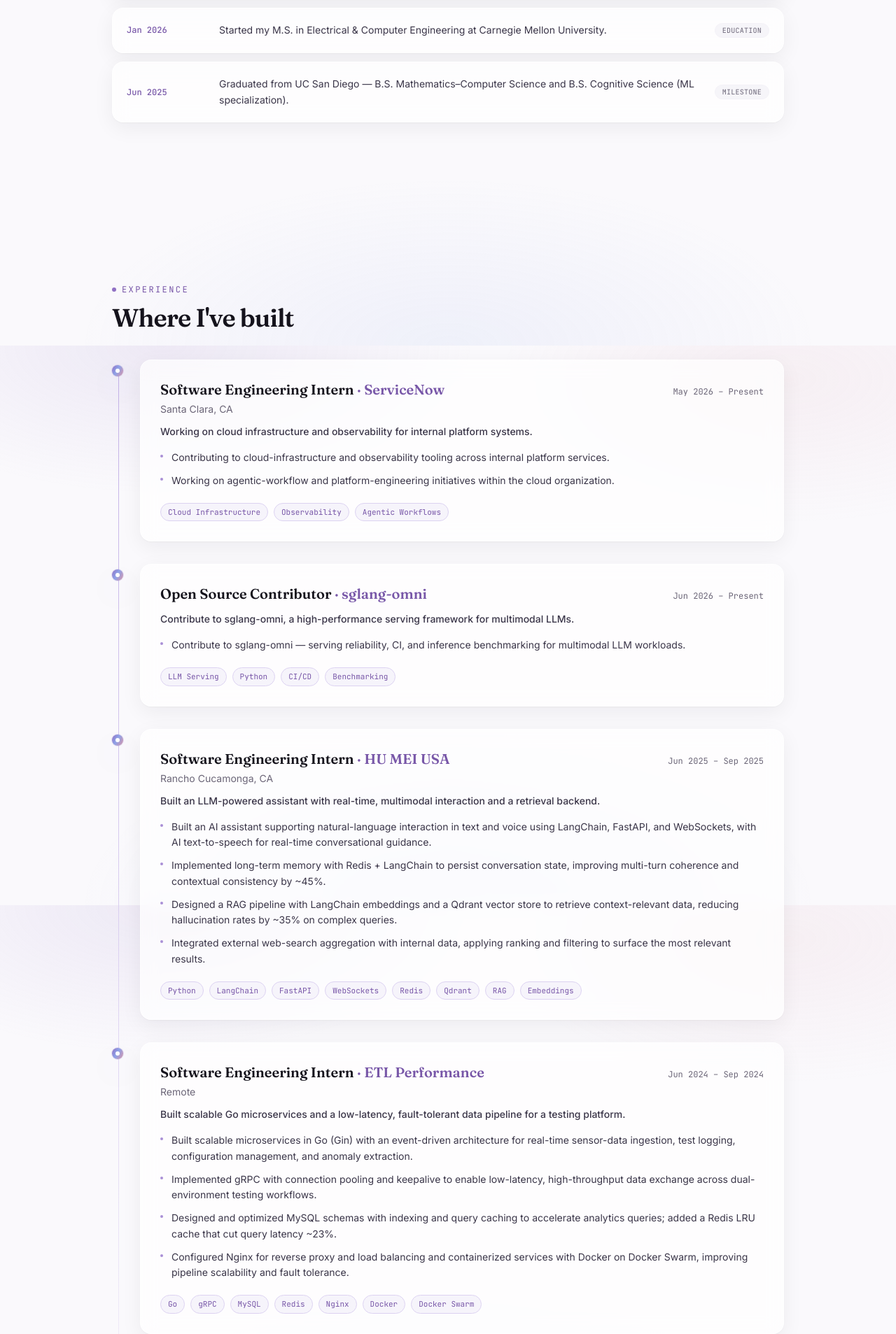
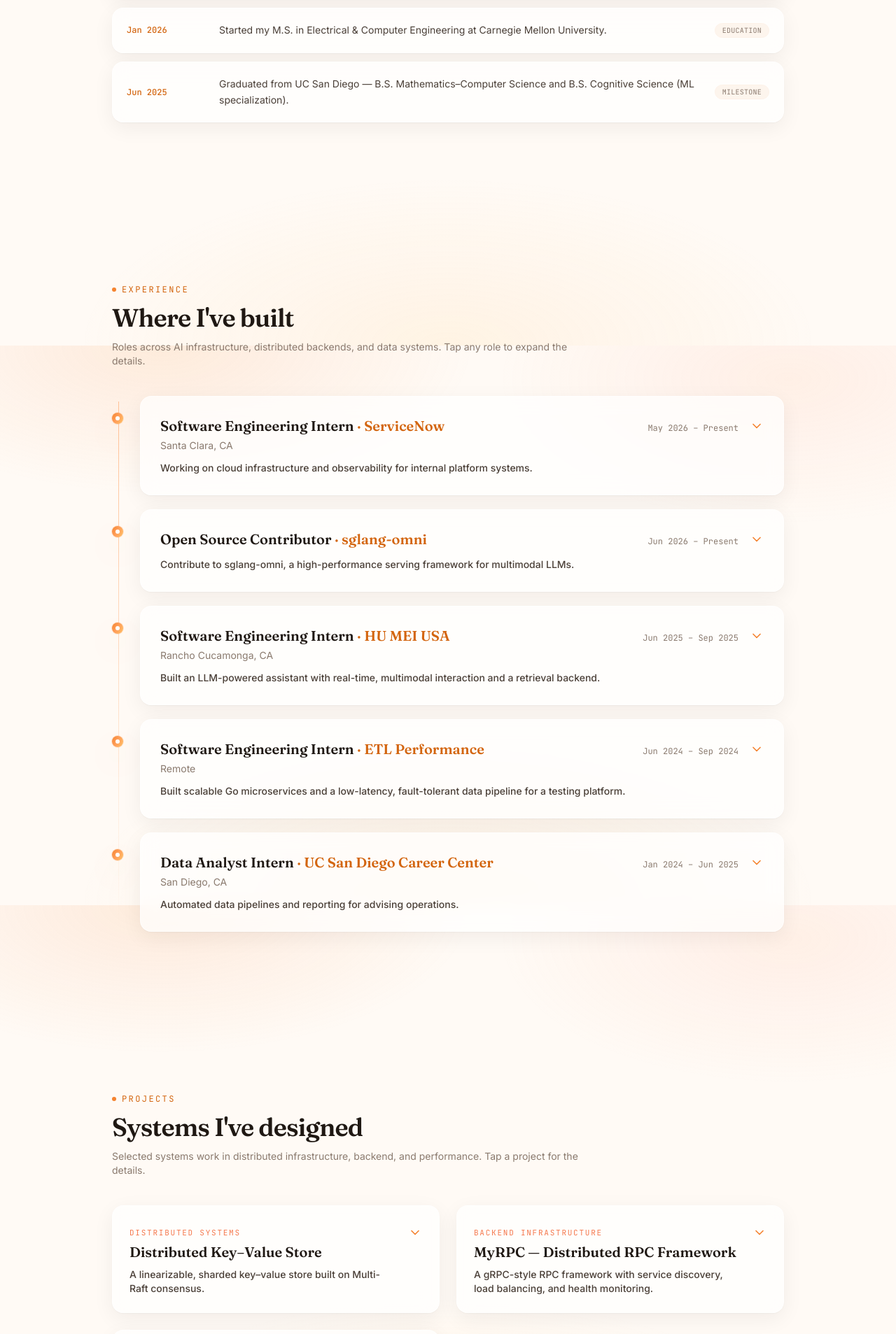
Before and after one commit to MelodyyyYin/MelodyyyYin.github.io, a Next.js app: page / in a window 1280 px wide. Shown: the part 1906-3813 px from the top of the page at 70% size. Built offline with nearby package versions, Linux system fonts and the light colour scheme.

Commit message:
Warm apricot theme + collapsible Experience & Projects
Retheme palette from cool lavender/blue to warm apricot/peach/gold
(matches the hero photo). Experience and Projects are now accordions:
summary always visible, bullets + tech stack in an expandable dropdown,
keeping the page much shorter.

```diff
--- a/app/globals.css
+++ b/app/globals.css
@@ -16,9 +16,9 @@
 body {
   @apply bg-canvas text-ink antialiased;
   background-image:
-    radial-gradient(50% 38% at 18% 0%, rgba(144, 112, 196, 0.12) 0%, rgba(250, 249, 252, 0) 70%),
-    radial-gradient(45% 36% at 88% 6%, rgba(216, 148, 168, 0.10) 0%, rgba(250, 249, 252, 0) 72%),
-    radial-gradient(55% 40% at 50% 100%, rgba(142, 162, 232, 0.10) 0%, rgba(250, 249, 252, 0) 75%);
+    radial-gradient(50% 38% at 18% 0%, rgba(245, 131, 47, 0.13) 0%, rgba(255, 250, 245, 0) 70%),
+    radial-gradient(45% 36% at 88% 6%, rgba(255, 160, 122, 0.12) 0%, rgba(255, 250, 245, 0) 72%),
+    radial-gradient(55% 40% at 50% 100%, rgba(255, 194, 102, 0.12) 0%, rgba(255, 250, 245, 0) 75%);
   background-attachment: fixed;
 }
 
@@ -28,7 +28,7 @@
   }
 
   .section-label {
-    @apply mb-3 inline-flex items-center gap-2 font-mono text-xs uppercase tracking-[0.2em] text-lavender-600;
+    @apply mb-3 inline-flex items-center gap-2 font-mono text-xs uppercase tracking-[0.2em] text-apricot-600;
   }
 
   .heading {
@@ -40,7 +40,7 @@
   }
 
   .chip {
-    @apply inline-flex items-center rounded-full border border-lavender-200 bg-lavender-50 px-2.5 py-1 font-mono text-[11px] text-lavender-600;
+    @apply inline-flex items-center rounded-full border border-apricot-200 bg-apricot-50 px-2.5 py-1 font-mono text-[11px] text-apricot-600;
   }
 
   .gradient-text {
@@ -48,7 +48,7 @@
   }
 
   .link-underline {
-    @apply relative after:absolute after:bottom-0 after:left-0 after:h-px after:w-0 after:bg-lavender-500 after:transition-all hover:after:w-full;
+    @apply relative after:absolute after:bottom-0 after:left-0 after:h-px after:w-0 after:bg-apricot-500 after:transition-all hover:after:w-full;
   }
 }
 
@@ -69,12 +69,12 @@
   width: 10px;
 }
 ::-webkit-scrollbar-thumb {
-  background: rgba(144, 112, 196, 0.3);
+  background: rgba(245, 131, 47, 0.32);
   border-radius: 999px;
   border: 3px solid transparent;
   background-clip: content-box;
 }
 ::-webkit-scrollbar-thumb:hover {
-  background: rgba(144, 112, 196, 0.5);
+  background: rgba(245, 131, 47, 0.55);
   background-clip: content-box;
 }
--- a/components/About.tsx
+++ b/components/About.tsx
@@ -19,7 +19,7 @@
 
         <Reveal delay={0.1} className="md:col-span-2">
           <div className="glass p-6">
-            <p className="font-mono text-xs uppercase tracking-[0.18em] text-lavender-600">
+            <p className="font-mono text-xs uppercase tracking-[0.18em] text-apricot-600">
               Focus areas
             </p>
             <ul className="mt-4 space-y-3">
--- a/components/Experience.tsx
+++ b/components/Experience.tsx
@@ -1,33 +1,36 @@
-import Section from "./Section";
+"use client";
+
+import { useState } from "react";
+import { motion, AnimatePresence } from "framer-motion";
+import { ChevronDown } from "lucide-react";
 import Reveal from "./Reveal";
-import { experience } from "@/lib/content";
+import { experience, type Experience as Job } from "@/lib/content";
 
-export default function Experience() {
+function ExperienceItem({ job, index }: { job: Job; index: number }) {
+  const [open, setOpen] = useState(false);
+
   return (
-    <Section id="experience" label="Experience" title="Where I've built">
-      <div className="relative">
-        {/* timeline rail */}
-        <div
-          aria-hidden
-          className="absolute bottom-2 left-[7px] top-2 w-px bg-gradient-to-b from-lavender-300 via-lavender-200 to-transparent sm:left-[9px]"
-        />
-
-        <div className="space-y-8">
-          {experience.map((job, i) => (
-            <Reveal key={job.company} delay={i * 0.05}>
+    <Reveal delay={index * 0.05}>
       <div className="relative pl-8 sm:pl-10">
-                <span className="absolute left-0 top-2 flex h-4 w-4 items-center justify-center rounded-full bg-accent-gradient shadow-glow">
+        <span className="absolute left-0 top-6 flex h-4 w-4 items-center justify-center rounded-full bg-accent-gradient shadow-glow">
           {job.current && (
-                    <span className="absolute inline-flex h-4 w-4 animate-ping rounded-full bg-lavender-400/60" />
+            <span className="absolute inline-flex h-4 w-4 animate-ping rounded-full bg-apricot-400/60" />
           )}
           <span className="h-1.5 w-1.5 rounded-full bg-white" />
         </span>
 
-                <article className="glass p-6 transition-shadow hover:shadow-lift sm:p-7">
+        <div className="glass overflow-hidden transition-shadow hover:shadow-lift">
+          <button
+            type="button"
+            onClick={() => setOpen((v) => !v)}
+            aria-expanded={open}
+            className="flex w-full items-start gap-4 p-6 text-left sm:p-7"
+          >
+            <div className="min-w-0 flex-1">
               <div className="flex flex-col gap-1 sm:flex-row sm:items-baseline sm:justify-between">
                 <h3 className="font-display text-xl font-semibold text-ink">
                   {job.role}{" "}
-                      <span className="text-lavender-600">· {job.company}</span>
+                  <span className="text-apricot-600">· {job.company}</span>
                 </h3>
                 <p className="shrink-0 font-mono text-xs text-ink-muted">
                   {job.dates}
@@ -39,19 +42,36 @@
               <p className="mt-3 text-sm font-medium text-ink-soft">
                 {job.summary}
               </p>
+            </div>
 
-                  <ul className="mt-4 space-y-2.5">
+            <ChevronDown
+              className={`mt-1 h-5 w-5 shrink-0 text-apricot-500 transition-transform duration-300 ${
+                open ? "rotate-180" : ""
+              }`}
+            />
+          </button>
+
+          <AnimatePresence initial={false}>
+            {open && (
+              <motion.div
+                initial={{ height: 0, opacity: 0 }}
+                animate={{ height: "auto", opacity: 1 }}
+                exit={{ height: 0, opacity: 0 }}
+                transition={{ duration: 0.3, ease: "easeInOut" }}
+                className="overflow-hidden"
+              >
+                <div className="border-t border-apricot-100 px-6 pb-6 pt-5 sm:px-7">
+                  <ul className="space-y-2.5">
                     {job.bullets.map((b) => (
                       <li
                         key={b.slice(0, 28)}
                         className="flex items-start gap-3 text-sm leading-relaxed text-ink-soft"
                       >
-                        <span className="mt-[7px] h-1 w-1 shrink-0 rounded-full bg-lavender-400" />
+                        <span className="mt-[7px] h-1 w-1 shrink-0 rounded-full bg-apricot-400" />
                         <span>{b}</span>
                       </li>
                     ))}
                   </ul>
-
                   <div className="mt-5 flex flex-wrap gap-2">
                     {job.stack.map((s) => (
                       <span key={s} className="chip">
@@ -59,12 +79,44 @@
                       </span>
                     ))}
                   </div>
-                </article>
+                </div>
+              </motion.div>
+            )}
+          </AnimatePresence>
+        </div>
       </div>
     </Reveal>
+  );
+}
+
+export default function Experience() {
+  return (
+    <section id="experience" className="scroll-mt-24 py-20 sm:py-28">
+      <div className="container-page">
+        <Reveal>
+          <p className="section-label">
+            <span className="h-1.5 w-1.5 rounded-full bg-apricot-500" />
+            Experience
+          </p>
+          <h2 className="heading">Where I&apos;ve built</h2>
+          <p className="mt-3 max-w-2xl text-sm text-ink-muted">
+            Roles across AI infrastructure, distributed backends, and data
+            systems. Tap any role to expand the details.
+          </p>
+        </Reveal>
+
+        <div className="relative mt-10">
+          <div
+            aria-hidden
+            className="absolute bottom-2 left-[7px] top-2 w-px bg-gradient-to-b from-apricot-300 via-apricot-200 to-transparent sm:left-[9px]"
+          />
+          <div className="space-y-5">
+            {experience.map((job, i) => (
+              <ExperienceItem key={job.company} job={job} index={i} />
             ))}
           </div>
         </div>
-    </Section>
+      </div>
+    </section>
   );
 }
--- a/components/Footer.tsx
+++ b/components/Footer.tsx
@@ -16,13 +16,13 @@
       className="relative overflow-hidden border-t border-white/60 py-20"
     >
       <div aria-hidden className="pointer-events-none absolute inset-0 -z-10">
-        <div className="absolute left-1/2 top-0 h-64 w-[40rem] -translate-x-1/2 rounded-full bg-lavender-200/40 blur-3xl" />
+        <div className="absolute left-1/2 top-0 h-64 w-[40rem] -translate-x-1/2 rounded-full bg-apricot-200/40 blur-3xl" />
       </div>
 
       <div className="container-page text-center">
         <Reveal>
           <p className="section-label justify-center">
-            <span className="h-1.5 w-1.5 rounded-full bg-lavender-500" />
+            <span className="h-1.5 w-1.5 rounded-full bg-apricot-500" />
             Get in touch
           </p>
           <h2 className="heading">
@@ -48,7 +48,7 @@
                 href={href}
                 aria-label={label}
                 {...(external ? { target: "_blank", rel: "noopener noreferrer" } : {})}
-                className="flex h-11 w-11 items-center justify-center rounded-full border border-lavender-200 bg-white/70 text-ink-soft shadow-soft backdrop-blur transition-all hover:-translate-y-0.5 hover:text-lavender-600"
+                className="flex h-11 w-11 items-center justify-center rounded-full border border-apricot-200 bg-white/70 text-ink-soft shadow-soft backdrop-blur transition-all hover:-translate-y-0.5 hover:text-apricot-600"
               >
                 <Icon className="h-5 w-5" />
               </a>
--- a/components/News.tsx
+++ b/components/News.tsx
@@ -12,19 +12,19 @@
             <li
               className={`flex flex-col gap-3 rounded-2xl border p-5 backdrop-blur-md sm:flex-row sm:items-center sm:gap-5 ${
                 n.highlight
-                  ? "border-lavender-200 bg-lavender-50/70 shadow-glow"
+                  ? "border-apricot-200 bg-apricot-50/70 shadow-glow"
                   : "border-white/60 bg-white/70 shadow-soft"
               }`}
             >
               <div className="flex shrink-0 items-center gap-2 sm:w-28">
-                <span className="font-mono text-xs font-medium text-lavender-600">
+                <span className="font-mono text-xs font-medium text-apricot-600">
                   {n.date}
                 </span>
               </div>
 
               <p className="flex-1 text-sm leading-relaxed text-ink-soft">
                 {n.highlight && (
-                  <Sparkles className="mr-1.5 inline h-4 w-4 -translate-y-0.5 text-lavender-500" />
+                  <Sparkles className="mr-1.5 inline h-4 w-4 -translate-y-0.5 text-apricot-500" />
                 )}
                 {n.text}
               </p>
@@ -32,7 +32,7 @@
               <span
                 className={`shrink-0 self-start rounded-full border px-2.5 py-0.5 font-mono text-[10px] uppercase tracking-wide sm:self-center ${
                   n.highlight
-                    ? "border-lavender-300 bg-white/70 text-lavender-600"
+                    ? "border-apricot-300 bg-white/70 text-apricot-600"
                     : "border-canvas-soft bg-canvas-soft/70 text-ink-muted"
                 }`}
               >
--- a/components/OpenSource.tsx
+++ b/components/OpenSource.tsx
@@ -43,7 +43,7 @@
               href={openSource.upstream}
               target="_blank"
               rel="noopener noreferrer"
-              className="link-underline text-sm font-medium text-lavender-600"
+              className="link-underline text-sm font-medium text-apricot-600"
             >
               sgl-project/sglang-omni →
             </a>
--- a/components/Projects.tsx
+++ b/components/Projects.tsx
@@ -1,62 +1,114 @@
-import { ArrowUpRight } from "lucide-react";
-import Section from "./Section";
+"use client";
+
+import { useState } from "react";
+import { motion, AnimatePresence } from "framer-motion";
+import { ChevronDown, ArrowUpRight } from "lucide-react";
 import Reveal from "./Reveal";
-import { projects } from "@/lib/content";
+import { projects, type Project } from "@/lib/content";
 
-export default function Projects() {
+function ProjectCard({ project, index }: { project: Project; index: number }) {
+  const [open, setOpen] = useState(false);
+
   return (
-    <Section id="projects" label="Projects" title="Systems I've designed">
-      <div className="grid gap-6 md:grid-cols-2">
-        {projects.map((p, i) => (
-          <Reveal key={p.name} delay={(i % 2) * 0.08}>
-            <article className="group flex h-full flex-col glass p-6 transition-shadow hover:shadow-lift">
-              <div className="flex items-start justify-between gap-4">
-                <div>
-                  <span className="font-mono text-[11px] uppercase tracking-[0.16em] text-rose-500">
-                    {p.tag}
+    <Reveal delay={(index % 2) * 0.08}>
+      <article className="glass h-full overflow-hidden transition-shadow hover:shadow-lift">
+        <button
+          type="button"
+          onClick={() => setOpen((v) => !v)}
+          aria-expanded={open}
+          className="flex w-full items-start gap-4 p-6 text-left"
+        >
+          <div className="min-w-0 flex-1">
+            <span className="font-mono text-[11px] uppercase tracking-[0.16em] text-peach-500">
+              {project.tag}
             </span>
             <h3 className="mt-1 font-display text-xl font-semibold text-ink">
-                    {p.name}
+              {project.name}
             </h3>
-                </div>
-                {p.link && (
-                  <a
-                    href={p.link.href}
-                    target="_blank"
-                    rel="noopener noreferrer"
-                    aria-label={`${p.name} on ${p.link.label}`}
-                    className="shrink-0 rounded-full border border-lavender-200 bg-white/70 p-2 text-ink-soft transition-all hover:-translate-y-0.5 hover:text-lavender-600"
-                  >
-                    <ArrowUpRight className="h-4 w-4" />
-                  </a>
-                )}
+            <p className="mt-2 text-sm font-medium text-ink-soft">
+              {project.blurb}
+            </p>
           </div>
 
-              <p className="mt-3 text-sm font-medium text-ink-soft">{p.blurb}</p>
+          <ChevronDown
+            className={`mt-1 h-5 w-5 shrink-0 text-apricot-500 transition-transform duration-300 ${
+              open ? "rotate-180" : ""
+            }`}
+          />
+        </button>
 
-              <ul className="mt-4 flex-1 space-y-2.5">
-                {p.bullets.map((b) => (
+        <AnimatePresence initial={false}>
+          {open && (
+            <motion.div
+              initial={{ height: 0, opacity: 0 }}
+              animate={{ height: "auto", opacity: 1 }}
+              exit={{ height: 0, opacity: 0 }}
+              transition={{ duration: 0.3, ease: "easeInOut" }}
+              className="overflow-hidden"
+            >
+              <div className="border-t border-apricot-100 px-6 pb-6 pt-5">
+                <ul className="space-y-2.5">
+                  {project.bullets.map((b) => (
                     <li
                       key={b.slice(0, 28)}
                       className="flex items-start gap-3 text-sm leading-relaxed text-ink-soft"
                     >
-                    <span className="mt-[7px] h-1 w-1 shrink-0 rounded-full bg-lavender-400" />
+                      <span className="mt-[7px] h-1 w-1 shrink-0 rounded-full bg-apricot-400" />
                       <span>{b}</span>
                     </li>
                   ))}
                 </ul>
 
-              <div className="mt-5 flex flex-wrap gap-2">
-                {p.stack.map((s) => (
+                <div className="mt-5 flex flex-wrap items-center gap-2">
+                  {project.stack.map((s) => (
                     <span key={s} className="chip">
                       {s}
                     </span>
                   ))}
                 </div>
+
+                {project.link && (
+                  <a
+                    href={project.link.href}
+                    target="_blank"
+                    rel="noopener noreferrer"
+                    className="mt-5 inline-flex items-center gap-1.5 text-sm font-medium text-apricot-600 link-underline"
+                  >
+                    View on {project.link.label}
+                    <ArrowUpRight className="h-4 w-4" />
+                  </a>
+                )}
+              </div>
+            </motion.div>
+          )}
+        </AnimatePresence>
       </article>
     </Reveal>
+  );
+}
+
+export default function Projects() {
+  return (
+    <section id="projects" className="scroll-mt-24 py-20 sm:py-28">
+      <div className="container-page">
+        <Reveal>
+          <p className="section-label">
+            <span className="h-1.5 w-1.5 rounded-full bg-apricot-500" />
+            Projects
+          </p>
+          <h2 className="heading">Systems I&apos;ve designed</h2>
+          <p className="mt-3 max-w-2xl text-sm text-ink-muted">
+            Selected systems work in distributed infrastructure, backend, and
+            performance. Tap a project for the details.
+          </p>
+        </Reveal>
+
+        <div className="mt-10 grid items-start gap-6 md:grid-cols-2">
+          {projects.map((p, i) => (
+            <ProjectCard key={p.name} project={p} index={i} />
           ))}
         </div>
-    </Section>
+      </div>
+    </section>
   );
 }
--- a/components/Section.tsx
+++ b/components/Section.tsx
@@ -14,7 +14,7 @@
       <div className="container-page">
         <Reveal>
           <p className="section-label">
-            <span className="h-1.5 w-1.5 rounded-full bg-lavender-500" />
+            <span className="h-1.5 w-1.5 rounded-full bg-apricot-500" />
             {label}
           </p>
           <h2 className="heading">{title}</h2>
--- a/components/Skills.tsx
+++ b/components/Skills.tsx
@@ -9,14 +9,14 @@
         {skills.map((group, i) => (
           <Reveal key={group.group} delay={(i % 2) * 0.06}>
             <div className="glass h-full p-6">
-              <h3 className="font-mono text-xs uppercase tracking-[0.16em] text-lavender-600">
+              <h3 className="font-mono text-xs uppercase tracking-[0.16em] text-apricot-600">
                 {group.group}
               </h3>
               <div className="mt-4 flex flex-wrap gap-2">
                 {group.items.map((s) => (
                   <span
                     key={s}
-                    className="rounded-lg border border-canvas-soft bg-canvas-soft/70 px-3 py-1.5 text-sm text-ink-soft transition-colors hover:border-lavender-200 hover:text-ink"
+                    className="rounded-lg border border-canvas-soft bg-canvas-soft/70 px-3 py-1.5 text-sm text-ink-soft transition-colors hover:border-apricot-200 hover:text-ink"
                   >
                     {s}
                   </span>
--- a/tailwind.config.ts
+++ b/tailwind.config.ts
@@ -9,33 +9,36 @@
     extend: {
       colors: {
         ink: {
-          DEFAULT: "#15131c", // near-black with a faint violet cast
-          soft: "#3a3548",
-          muted: "#6b6577",
+          DEFAULT: "#1f1813", // warm near-black
+          soft: "#4a3f37",
+          muted: "#8a7a6e",
         },
         canvas: {
-          DEFAULT: "#faf9fc", // off-white
-          soft: "#f3f1f7",
+          DEFAULT: "#fffaf5", // warm off-white
+          soft: "#fdf1e7",
           panel: "#ffffff",
         },
-        lavender: {
-          50: "#f6f4fb",
-          100: "#ece7f8",
-          200: "#dcd2f1",
-          300: "#c3b1e6",
-          400: "#a98fd6",
-          500: "#9070c4",
-          600: "#7857a8",
+        // primary accent — apricot / orange
+        apricot: {
+          50: "#fff7f0",
+          100: "#ffedde",
+          200: "#ffdcc2",
+          300: "#ffc196",
+          400: "#ff9f5a",
+          500: "#f5832f",
+          600: "#d3650f",
         },
-        rose: {
-          200: "#f2d9e0",
-          300: "#e7b9c6",
-          400: "#d894a8",
-          500: "#c47189",
+        // secondary — peach / coral
+        peach: {
+          200: "#ffe2d4",
+          300: "#ffc6ad",
+          400: "#ffa07a",
+          500: "#f5784d",
         },
-        haze: {
-          400: "#8ea2e8",
-          500: "#6f86d8",
+        // tertiary — golden / sun
+        sun: {
+          400: "#ffc266",
+          500: "#f5a623",
         },
       },
       fontFamily: {
@@ -45,14 +48,14 @@
       },
       backgroundImage: {
         "accent-gradient":
-          "linear-gradient(120deg, #9070c4 0%, #8ea2e8 45%, #d894a8 100%)",
+          "linear-gradient(120deg, #f5832f 0%, #ff9f5a 48%, #ffc266 100%)",
         "soft-radial":
-          "radial-gradient(60% 60% at 50% 0%, rgba(144,112,196,0.10) 0%, rgba(250,249,252,0) 70%)",
+          "radial-gradient(60% 60% at 50% 0%, rgba(245,131,47,0.12) 0%, rgba(255,250,245,0) 70%)",
       },
       boxShadow: {
-        soft: "0 1px 2px rgba(21,19,28,0.04), 0 8px 30px rgba(21,19,28,0.06)",
-        lift: "0 2px 8px rgba(21,19,28,0.05), 0 18px 50px rgba(120,87,168,0.12)",
-        glow: "0 0 0 1px rgba(144,112,196,0.18), 0 18px 50px rgba(120,87,168,0.14)",
+        soft: "0 1px 2px rgba(31,24,19,0.04), 0 8px 30px rgba(31,24,19,0.06)",
+        lift: "0 2px 8px rgba(31,24,19,0.05), 0 18px 50px rgba(245,131,47,0.14)",
+        glow: "0 0 0 1px rgba(245,131,47,0.18), 0 18px 50px rgba(245,131,47,0.16)",
       },
       keyframes: {
         "blob-drift": {
```
Also changed, not shown: components/Hero.tsx (+6 -6 lines), public/favicon.svg. Lines whose indentation alone changed are shown as unchanged.
